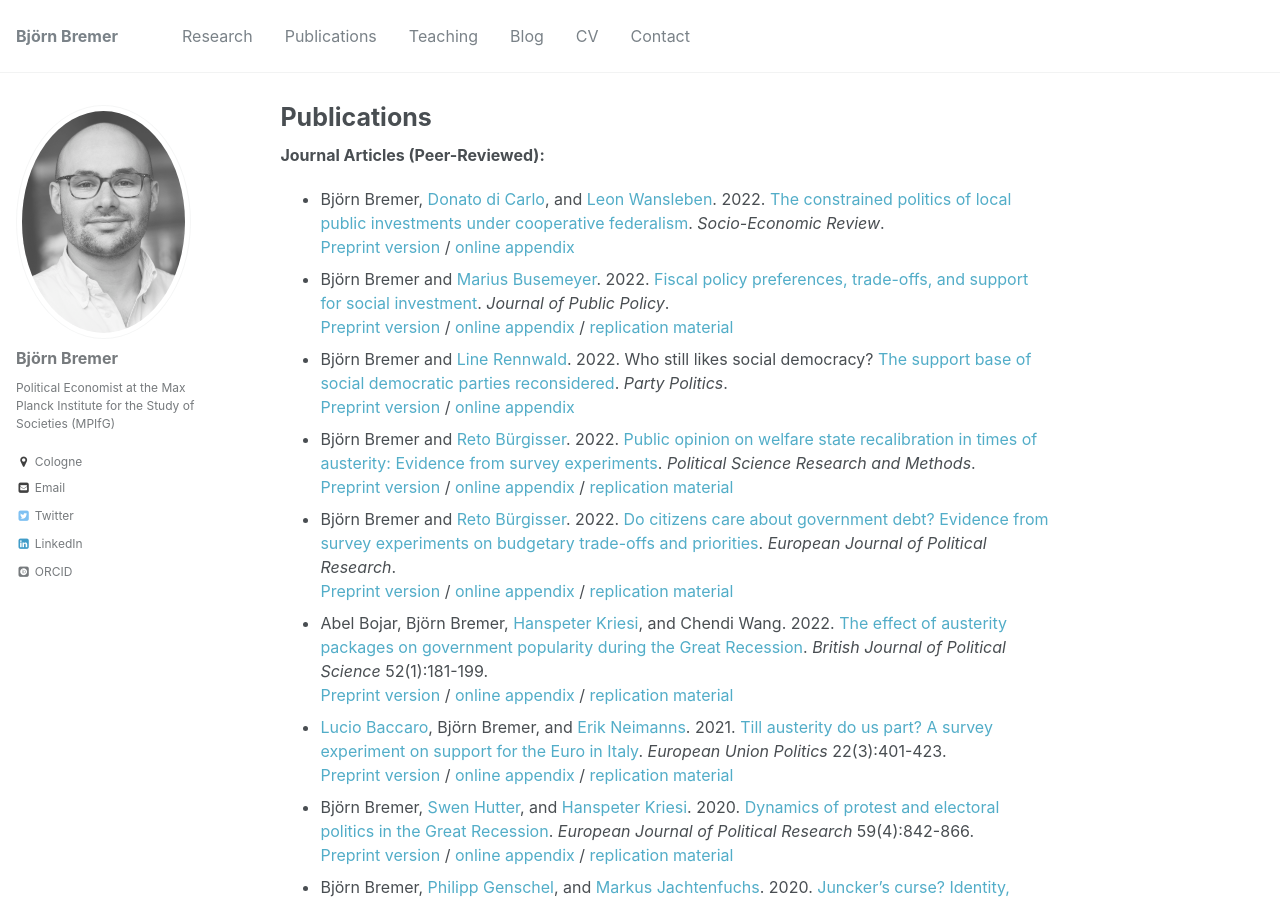
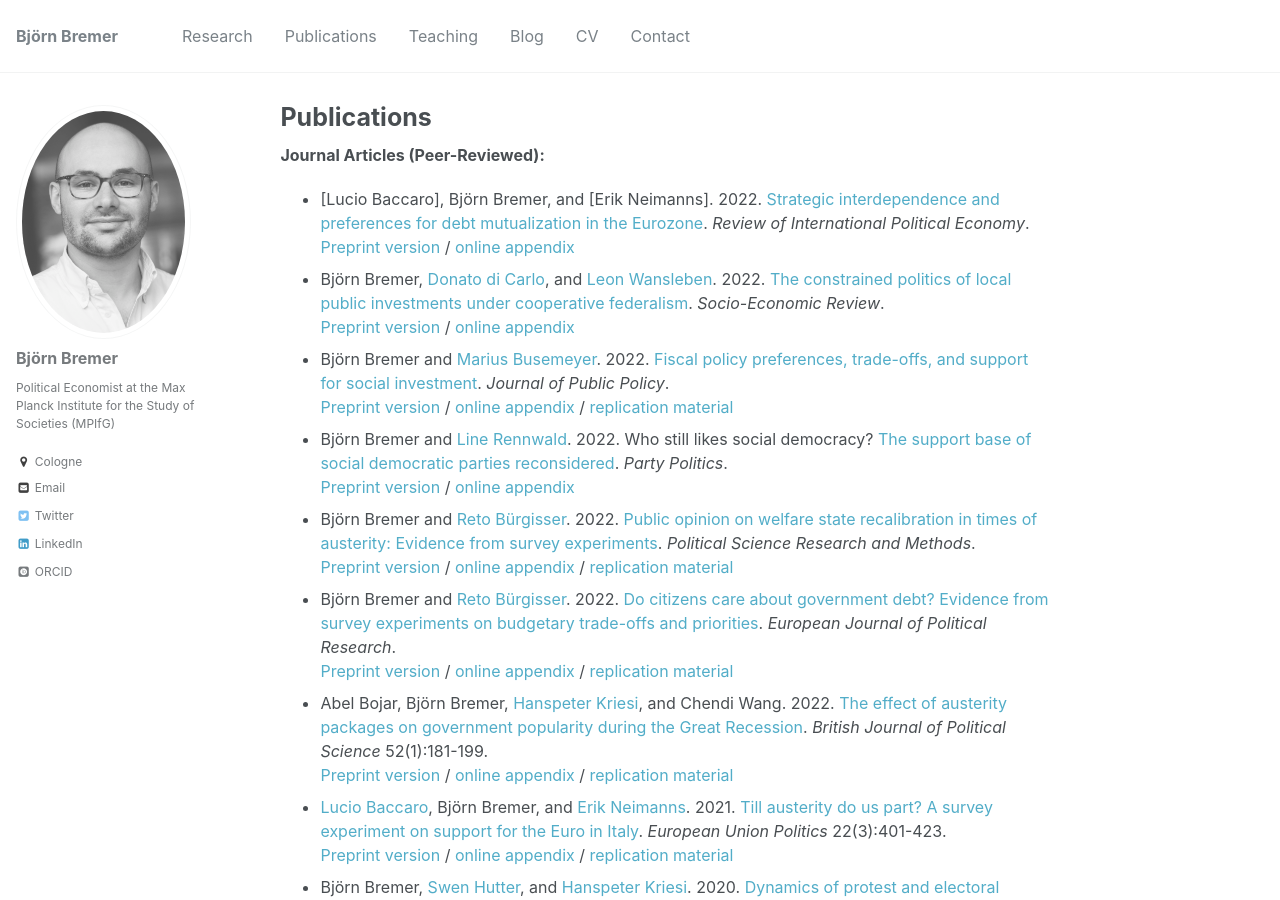
Before and after one commit to bjoernbremer/bjoernbremer.github.io, a Jekyll site: the page built from _pages/publications.md, in a window 1280 px wide and 900 px high. Built offline with Jekyll 4.4.1, drawn with Linux system fonts in a browser that asks for light colours; some web fonts are replaced.

Commit message:
Update publications.md

```diff
--- a/_pages/publications.md
+++ b/_pages/publications.md
@@ -7,6 +7,8 @@ author_profile: true
 {% include base_path %}
 
 **Journal Articles (Peer-Reviewed):**
+* [Lucio Baccaro], Björn Bremer, and [Erik Neimanns]. 2022. [Strategic interdependence and preferences for debt mutualization in the Eurozone](https://doi.org/10.1080/09692290.2022.2107043). *Review of International Political Economy*. <br/>
+[Preprint version]({{ site.url }}/files/publications/BaccaroBremerNeimanns_RIPE_Preprint.pdf) / [online appendix]({{ site.url }}/files/publications/BaccaroBremerNeimanns_RIPE_OnlineAppendix.pdf)
 * Björn Bremer, [Donato di Carlo](https://www.mpifg.de/person/110112/753645), and [Leon Wansleben](https://www.mpifg.de/person/wansleben-leon/576460). 2022. [The constrained politics of local public investments under cooperative federalism](https://doi.org/10.1093/ser/mwac026). *Socio-Economic Review*. <br/>
 [Preprint version]({{ site.url }}/files/publications/BremerDiCarloWansleben_SER_Preprint.pdf) / [online appendix]({{ site.url }}/files/publications/BremerDiCarloWansleben_SER_OnlineAppendix.pdf)
 * Björn Bremer and [Marius Busemeyer](https://www.polver.uni-konstanz.de/en/busemeyer/team/prof-marius-r-busemeyer/). 2022. [Fiscal policy preferences, trade-offs, and support for social investment](https://doi.org/10.1017/S0143814X22000095). *Journal of Public Policy*. <br/>
```
